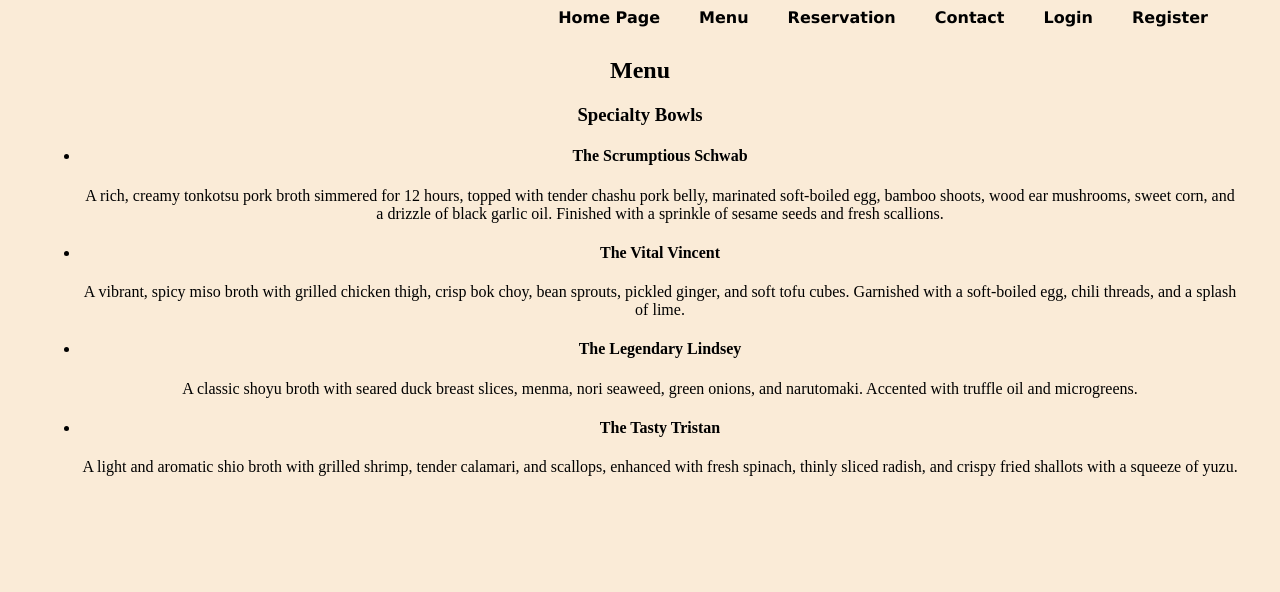
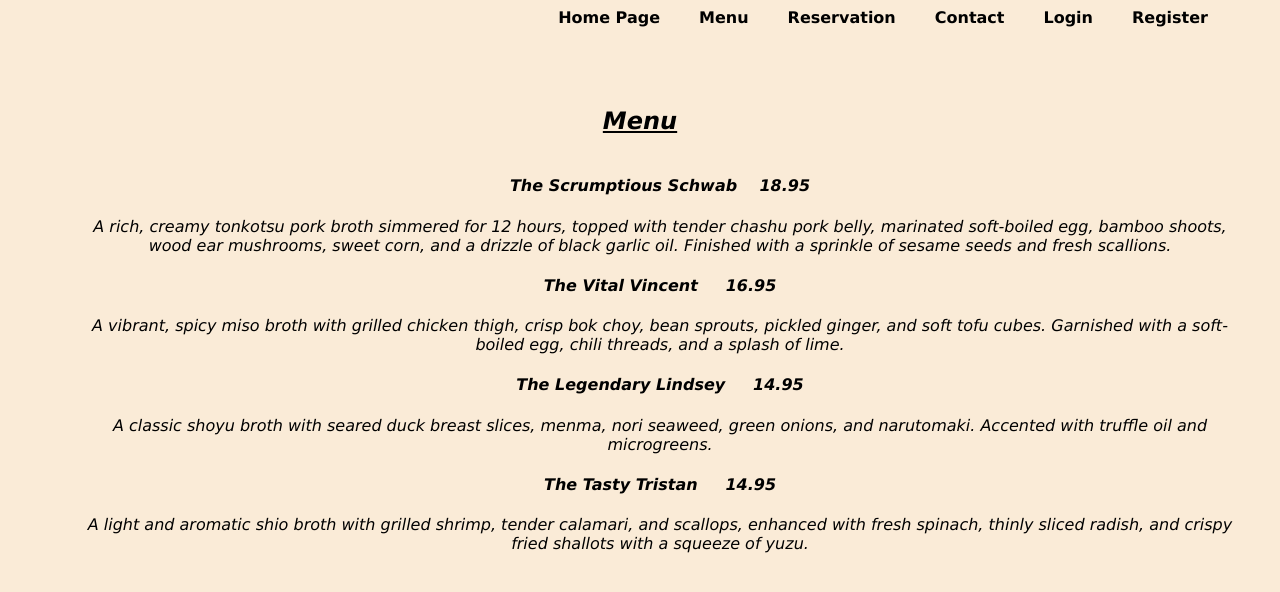
Before and after one commit to ant-codes-42/slurp-society, a React (Vite) app in the folder client/: page /Menu in a window 1280 px wide. Shown: the part 208-800 px from the top of the page. Built offline with nearby package versions, Linux system fonts and the light colour scheme.

Commit message:
commit to save

```diff
--- a/client/src/pages/Menu.tsx
+++ b/client/src/pages/Menu.tsx
@@ -1,24 +1,29 @@
+import '../styles/Menu.css';
+
 const Menu = () => {
     return (
         <>  {/* Opening React fragment */}
             <div className="menu-container">
                 <h2 className="menu-title">Menu</h2>
-                <h3 className="menu-subtitle">Specialty Bowls</h3>
                 <ul className="menu-list">
                     <li className="menu-item">
-                        <h4 className="menu-item-title">The Scrumptious Schwab</h4>
+                        <h4 className="menu-item-title">The Scrumptious Schwab &nbsp;&nbsp;&nbsp;18.95</h4>
+
                         <p>A rich, creamy tonkotsu pork broth simmered for 12 hours, topped with tender chashu pork belly, marinated soft-boiled egg, bamboo shoots, wood ear mushrooms, sweet corn, and a drizzle of black garlic oil. Finished with a sprinkle of sesame seeds and fresh scallions.</p>
                     </li>
                     <li className="menu-item">
-                        <h4 className="menu-item-title">The Vital Vincent</h4>
+                        <h4 className="menu-item-title">The Vital Vincent &nbsp;&nbsp;&nbsp; 16.95</h4>
+
                         <p className="menu-item-description">A vibrant, spicy miso broth with grilled chicken thigh, crisp bok choy, bean sprouts, pickled ginger, and soft tofu cubes. Garnished with a soft-boiled egg, chili threads, and a splash of lime.</p>
                     </li>
                     <li className="menu-item">
-                        <h4 className="menu-item-title">The Legendary Lindsey</h4>
+                        <h4 className="menu-item-title">The Legendary Lindsey &nbsp;&nbsp;&nbsp; 14.95</h4>
+
                         <p className="menu-item-description">A classic shoyu broth with seared duck breast slices, menma, nori seaweed, green onions, and narutomaki. Accented with truffle oil and microgreens.</p>
                     </li>
                     <li className="menu-item">
-                        <h4 className="menu-item-title">The Tasty Tristan</h4>
+                        <h4 className="menu-item-title">The Tasty Tristan &nbsp;&nbsp;&nbsp; 14.95</h4>
+
                         <p className="menu-item-description">A light and aromatic shio broth with grilled shrimp, tender calamari, and scallops, enhanced with fresh spinach, thinly sliced radish, and crispy fried shallots with a squeeze of yuzu.</p>
                     </li>
                 </ul>
--- a/client/src/styles/Home.css
+++ b/client/src/styles/Home.css
@@ -1,7 +1,7 @@
 .home-container {
     border: black 3px solid;
     border-radius: 25px;
-    font-family: verdana;
+    font-family: Verdana, Geneva, Tahoma, sans-serif;
     display: flex;
     margin-top: 50px;
     flex-direction: column;
--- /dev/null
+++ b/client/src/styles/Menu.css
@@ -0,0 +1,17 @@
+.menu-container {
+    font-family: Verdana, Geneva, Tahoma, sans-serif;
+    font-style: italic;
+    background-blend-mode: multiply;
+    size:inherit;
+    margin-top: 50px;
+
+}
+
+.menu-list {
+    list-style: none;
+}
+
+h2 {
+    text-decoration: underline;
+    display: inline-block;
+}
```
